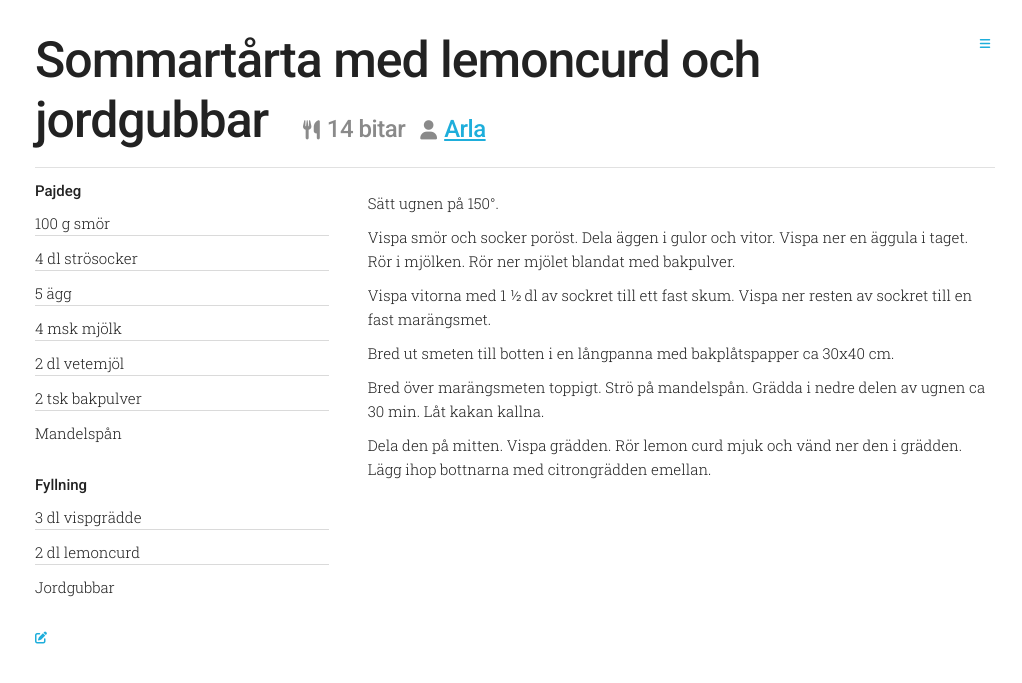
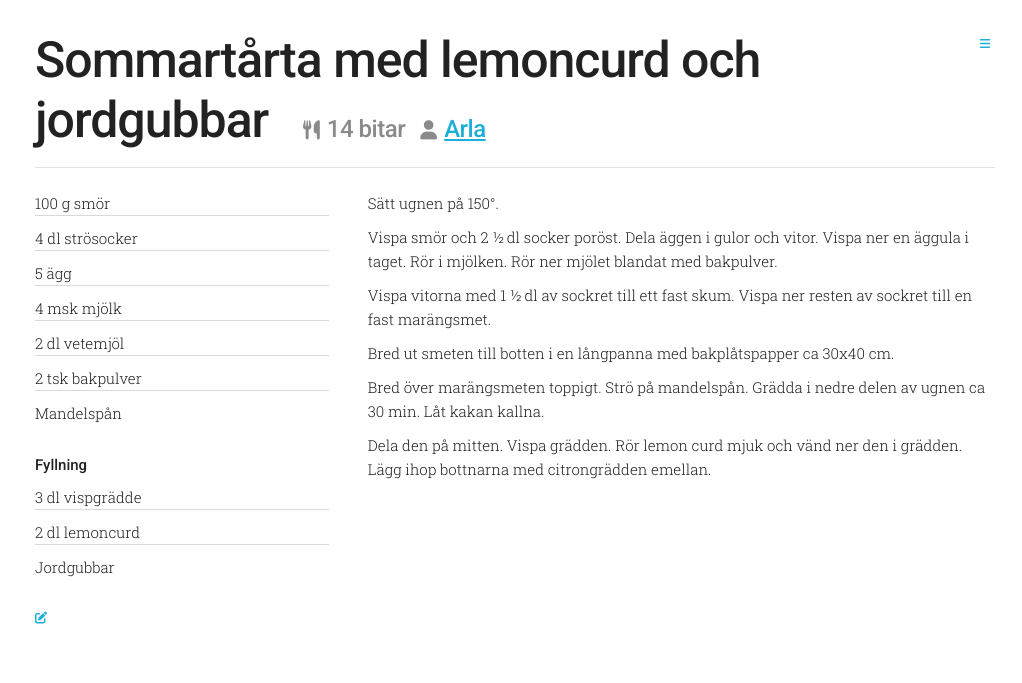
Before and after one commit to grapefrukt/recipes, a Jekyll site: the page built from _recipes/Sommartårta med lemoncurd och jordgubbar.md, in a window 1280 px wide. Shown: the top 683 px of the page, without its empty margins (125-1147 px from the left). Built offline with Jekyll 4.4.1, drawn with Linux system fonts in a browser that asks for light colours.

Commit message:
Update Sommartårta med lemoncurd och jordgubbar.md

```diff
--- a/_recipes/Sommartårta med lemoncurd och jordgubbar.md
+++ b/_recipes/Sommartårta med lemoncurd och jordgubbar.md
@@ -2,7 +2,6 @@
 portions : 14 bitar
 author: "[Arla](https://www.arla.se/recept/marangtarta-med-citron/)"
 ingredients :
-  - :Pajdeg
   - 100 g smör
   - 4 dl strösocker
   - 5 ägg
@@ -18,7 +17,7 @@ ingredients :
 tags: [ efterrätter ]
 ---
 * Sätt ugnen på 150°.
-* Vispa smör och socker poröst. Dela äggen i gulor och vitor. Vispa ner en äggula i taget. Rör i mjölken. Rör ner mjölet blandat med bakpulver.
+* Vispa smör och 2 ½ dl socker poröst. Dela äggen i gulor och vitor. Vispa ner en äggula i taget. Rör i mjölken. Rör ner mjölet blandat med bakpulver.
 * Vispa vitorna med 1 ½ dl av sockret till ett fast skum. Vispa ner resten av sockret till en fast marängsmet.
 * Bred ut smeten till botten i en långpanna med bakplåtspapper ca 30x40 cm.
 * Bred över marängsmeten toppigt. Strö på mandelspån. Grädda i nedre delen av ugnen ca 30 min. Låt kakan kallna.
```
